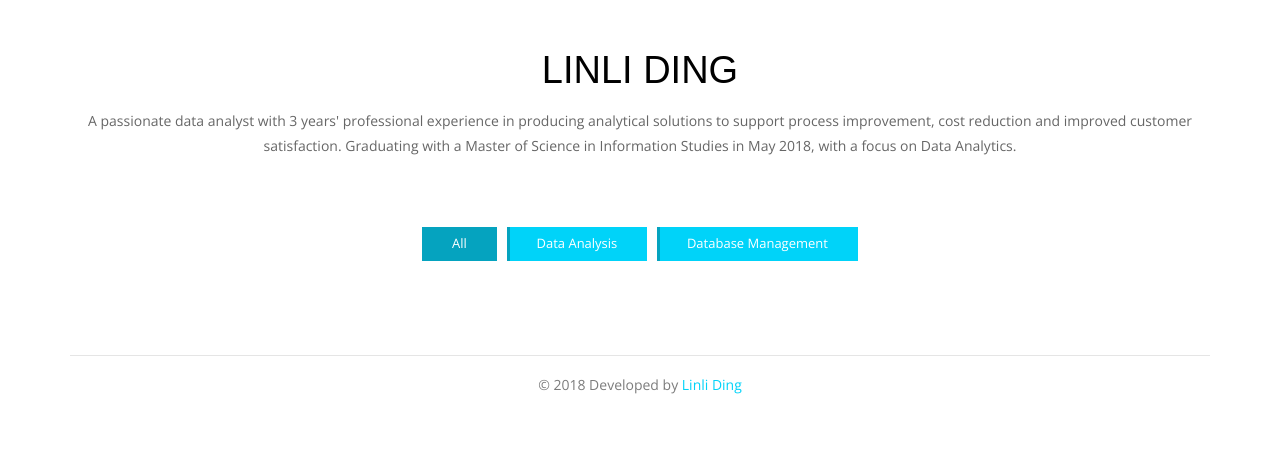
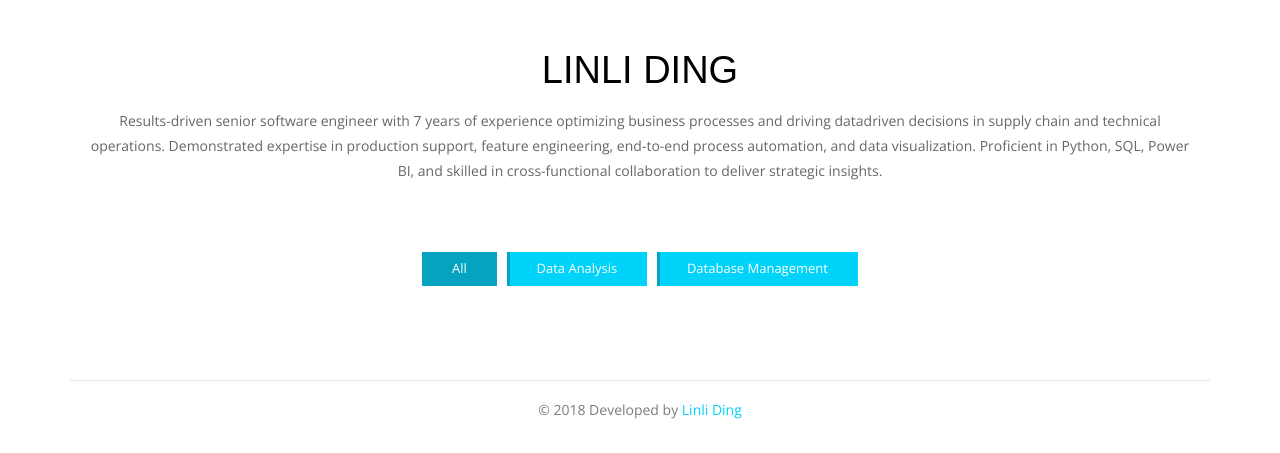
Before and after one commit to lily-ya/portfolio, a Django app: page / in a window 1280 px wide. Shown: the part 75-528 px from the top of the page. Run offline with Django 3.2, Linux system fonts and the light colour scheme; data that the repository does not hold is empty; some libraries are stand-ins or nearby versions; some web fonts are replaced.

Commit message:
Update portfolio.html

```diff
--- a/projects/templates/project/portfolio.html
+++ b/projects/templates/project/portfolio.html
@@ -3,7 +3,9 @@
       LINLI DING
     </h1>
     <p class="section-subcontent wow fadeInUpQuick" data-wow-delay=".4s">
-      A passionate data analyst with 3 years' professional  experience in producing analytical solutions to support process improvement, cost reduction and improved customer satisfaction. Graduating with a Master of Science in Information Studies in May 2018, with a focus on Data Analytics.
+      Results-driven senior software engineer with 7 years of experience optimizing business processes and driving datadriven decisions in supply chain and technical operations. Demonstrated expertise in production support, feature
+engineering, end-to-end process automation, and data visualization. Proficient in Python, SQL, Power BI, and skilled in
+cross-functional collaboration to deliver strategic insights.
     </p>
 
     <div class="row wow fadeInUp">
```
